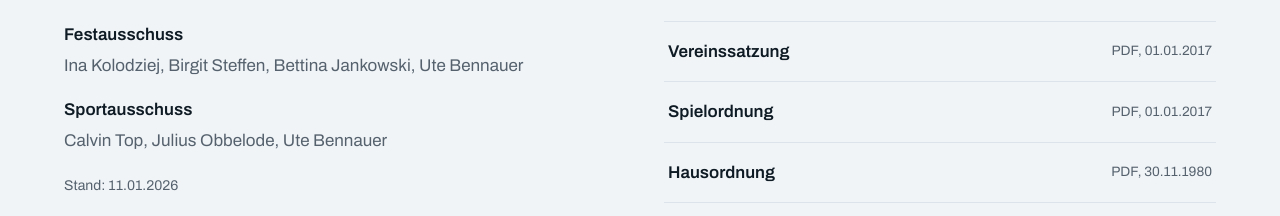
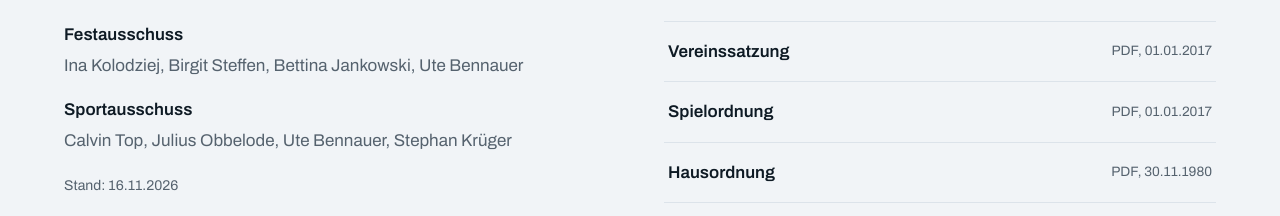
Before and after one commit to einzelfall1904/TGG-websitetest, a website: page verein.html in a window 1280 px wide. Shown: the part 1963-2179 px from the top of the page. Drawn offline with Linux system fonts and the light colour scheme.

Commit message:
Verein: Sportausschuss um Stephan Krüger ergänzt
Co-Authored-By: Claude Opus 5.5 <noreply@anthropic.com>

```diff
--- a/verein.html
+++ b/verein.html
@@ -114,9 +114,9 @@
               <dt>Festausschuss</dt>
               <dd>Ina Kolodziej, Birgit Steffen, Bettina Jankowski, Ute Bennauer</dd>
               <dt>Sportausschuss</dt>
-              <dd>Calvin Top, Julius Obbelode, Ute Bennauer</dd>
+              <dd>Calvin Top, Julius Obbelode, Ute Bennauer, Stephan Krüger</dd>
             </dl>
-            <p class="stamp">Stand: 11.01.2026</p>
+            <p class="stamp">Stand: 16.11.2026</p>
           </div>
           <div>
             <h2>Satzungen und Ordnungen</h2>
```
